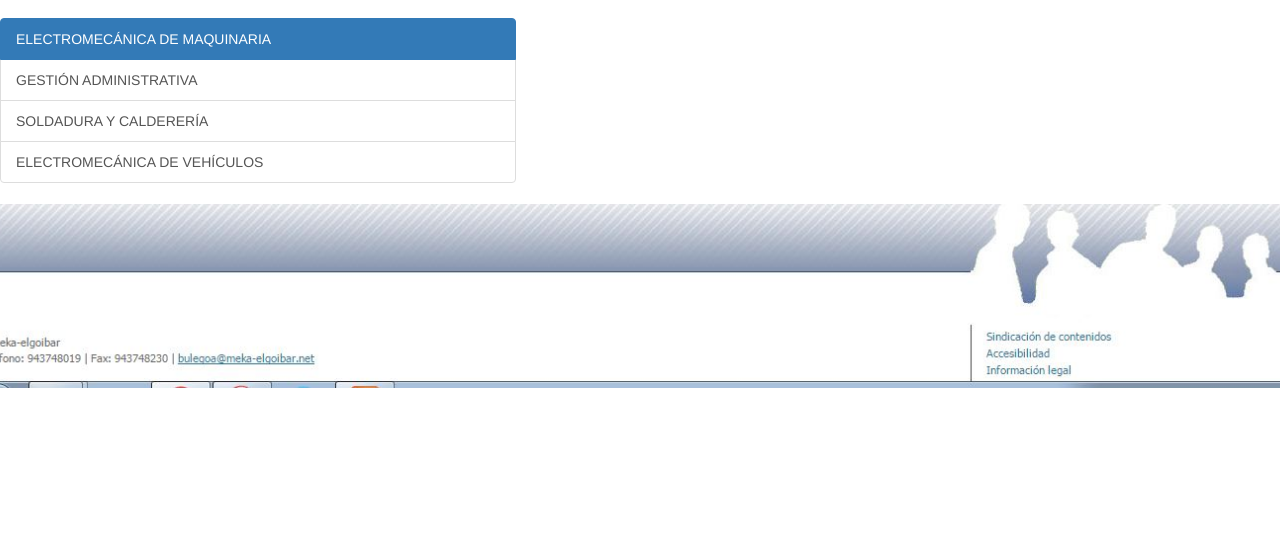
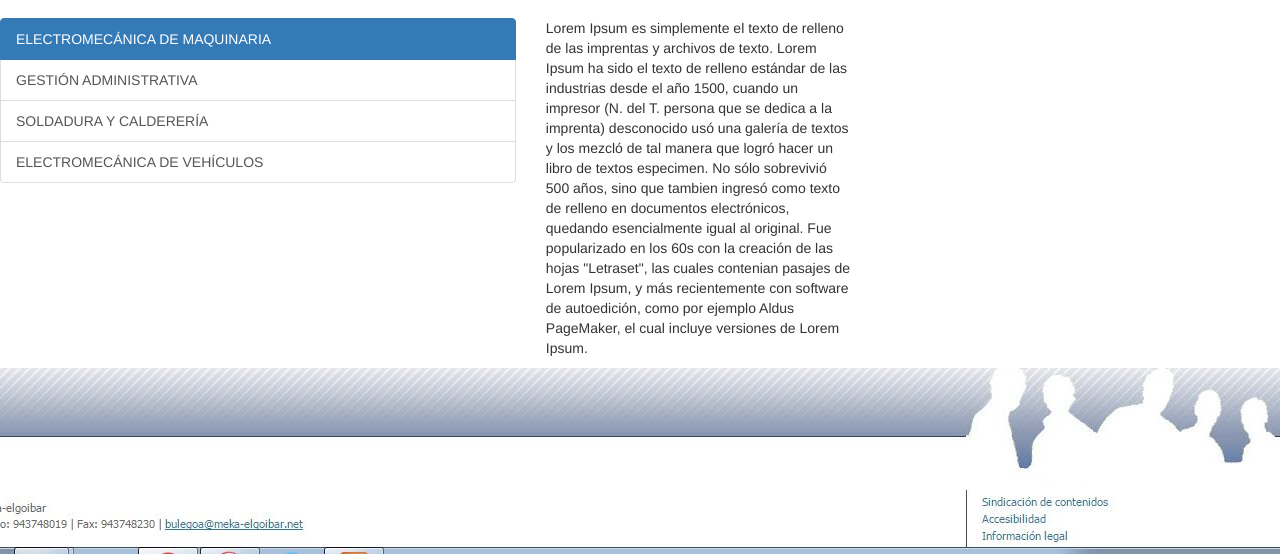
Before and after one commit to Davidzubi93/Examen_1Eval_Dise-o, a plain HTML site: page formacion.html in a window 1280 px wide. Shown: the part 433-987 px from the top of the page. Before the commit the page ends 821 px from the top, so only its background shows below. Drawn offline with Linux system fonts and the light colour scheme.

Commit message:
textua ezkerrean ikusi

```diff
--- a/formacion.html
+++ b/formacion.html
@@ -63,8 +63,11 @@
             <a href="#" class="list-group-item">SOLDADURA Y CALDERERÍA</a>
             <a href="#" class="list-group-item">ELECTROMECÁNICA DE VEHÍCULOS</a>
         </div>
+        </div>
+        <div class="row">
     	 <div class="col-md-3 visible-md visible-lg">
-    	 </div>
+    	   <p>Lorem Ipsum es simplemente el texto de relleno de las imprentas y archivos de texto. Lorem Ipsum ha sido el texto de relleno estándar de las industrias desde el año 1500, cuando un impresor (N. del T. persona que se dedica a la imprenta) desconocido usó una galería de textos y los mezcló de tal manera que logró hacer un libro de textos especimen. No sólo sobrevivió 500 años, sino que tambien ingresó como texto de relleno en documentos electrónicos, quedando esencialmente igual al original. Fue popularizado en los 60s con la creación de las hojas "Letraset", las cuales contenian pasajes de Lorem Ipsum, y más recientemente con software de autoedición, como por ejemplo Aldus PageMaker, el cual incluye versiones de Lorem Ipsum.</p>
+
 
 
     	</div><!--Middle row close-->
```
